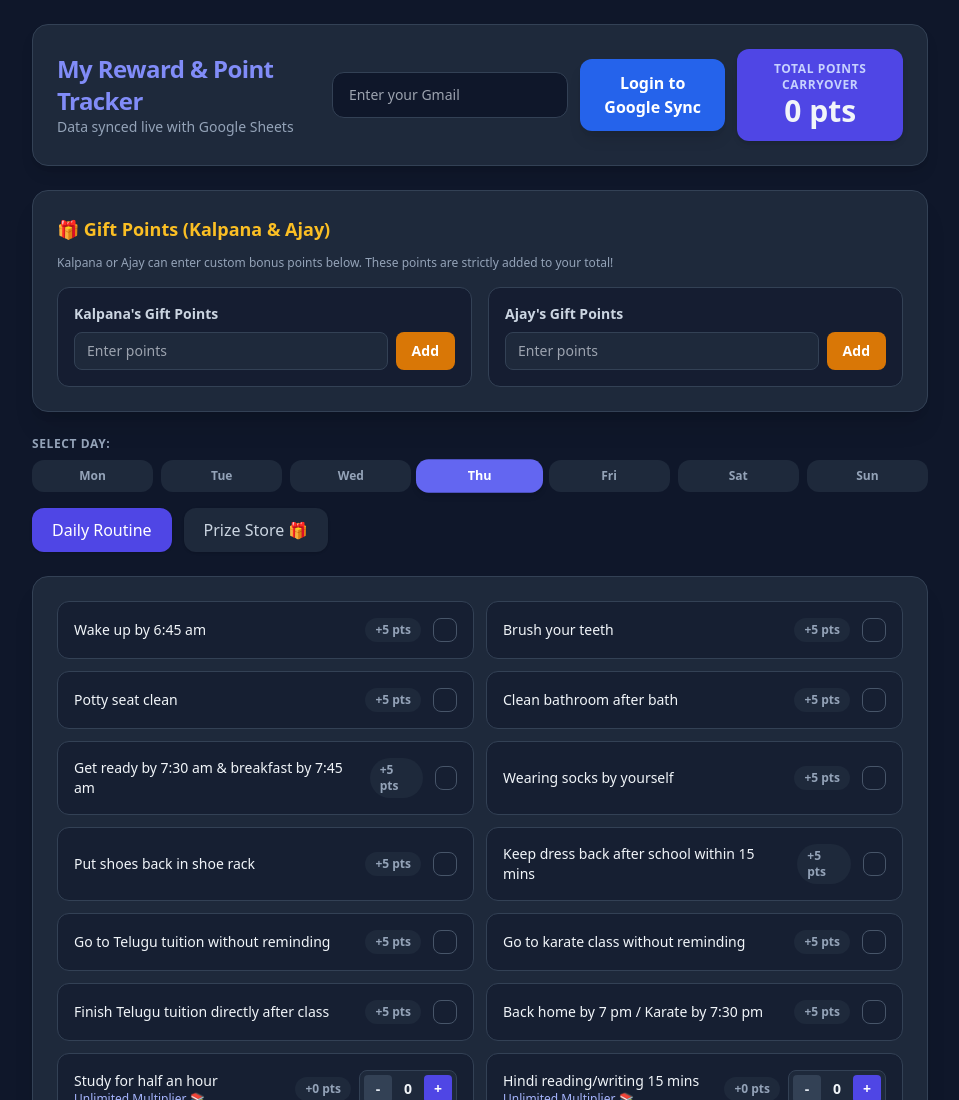
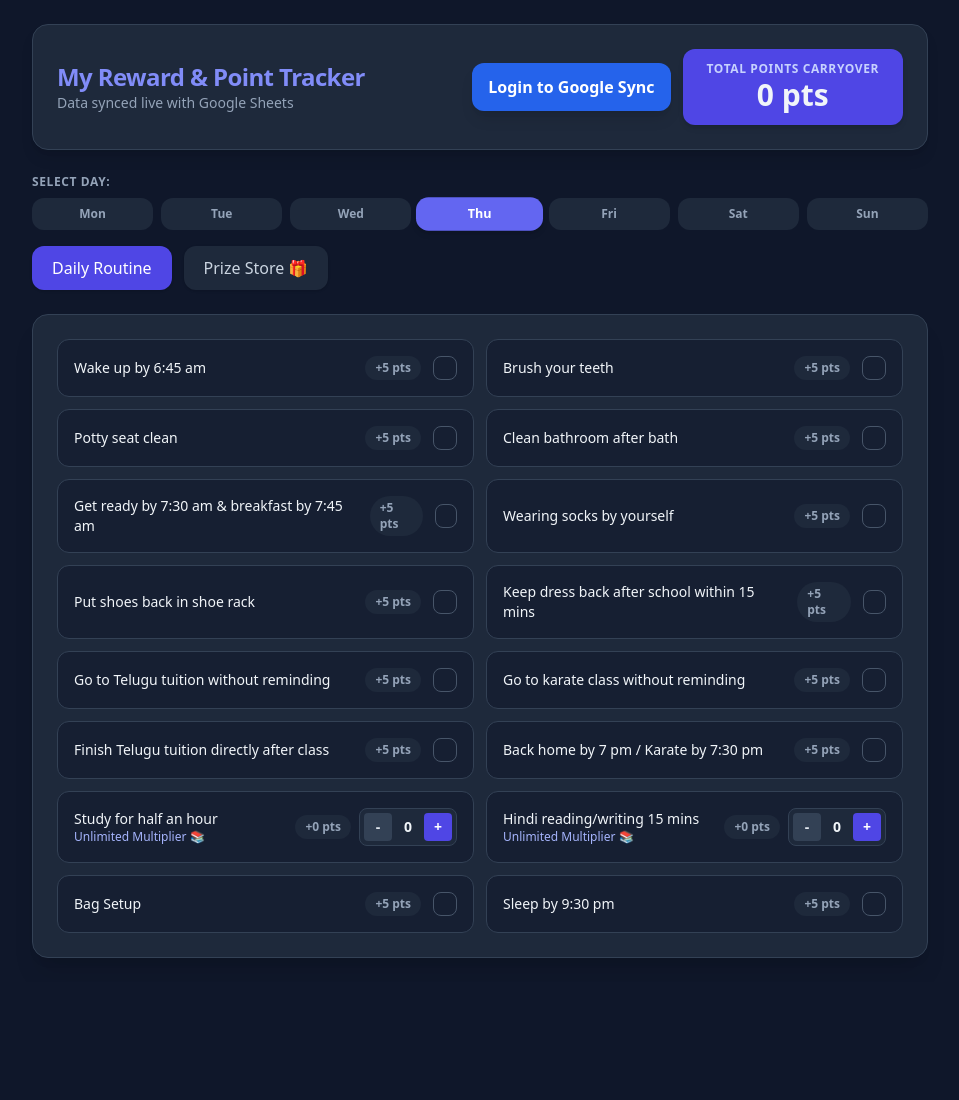
Before and after one commit to ownvivaanpersonal-crypto/KidsTracker, a plain HTML site: page index.html in a window 1280 px wide. Shown: the top 1100 px of the page, without its empty margins (160-1119 px from the left). After the commit the page ends 982 px from the top, so only its background shows below. Drawn offline with nearby package versions, Linux system fonts and the light colour scheme.

Commit message:
Update index.html

```diff
--- a/index.html
+++ b/index.html
@@ -17,39 +17,16 @@
                 <h1 class="text-2xl font-bold tracking-tight text-indigo-400">My Reward & Point Tracker</h1>
                 <p class="text-slate-400 text-sm">Data synced live with Google Sheets</p>
             </div>
-            <div class="flex flex-col sm:flex-row items-center gap-3 w-full sm:w-auto">
-                <input type="email" id="user-gmail" placeholder="Enter your Gmail" class="px-4 py-3 rounded-xl bg-slate-900 border border-slate-700 text-slate-100 text-sm focus:outline-none focus:border-indigo-500 w-full sm:w-auto" onchange="saveToGoogleSheets()">
-                <button id="auth-btn" onclick="handleAuthClick()" class="px-4 py-3 rounded-xl bg-blue-600 hover:bg-blue-500 text-white font-bold transition shadow-lg w-full sm:w-auto">
+            <div class="flex items-center gap-3 w-full sm:w-auto">
+                <button id="auth-btn" onclick="handleAuthClick()" class="px-4 py-3 rounded-xl bg-blue-600 hover:bg-blue-500 text-white font-bold transition shadow-lg">
                     Login to Google Sync
                 </button>
-                <div class="bg-indigo-600 px-6 py-3 rounded-xl text-center shadow-md flex-1 sm:flex-initial w-full sm:w-auto">
+                <div class="bg-indigo-600 px-6 py-3 rounded-xl text-center shadow-md flex-1 sm:flex-initial">
                     <span class="block text-xs uppercase tracking-wider font-semibold text-indigo-200">Total Points Carryover</span>
                     <span id="total-points" class="text-3xl font-extrabold">0 pts</span>
                 </div>
             </div>
         </header>
-
-        <!-- Kalpana & Ajay Gift Points Section -->
-        <div class="bg-slate-800 rounded-2xl p-6 border border-slate-700 shadow-xl mb-6">
-            <h2 class="text-lg font-bold text-amber-400 mb-3">🎁 Gift Points (Kalpana & Ajay)</h2>
-            <p class="text-xs text-slate-400 mb-4">Kalpana or Ajay can enter custom bonus points below. These points are strictly added to your total!</p>
-            <div class="grid grid-cols-1 sm:grid-cols-2 gap-4">
-                <div class="bg-slate-900/60 p-4 rounded-xl border border-slate-700 flex flex-col gap-2">
-                    <label class="text-sm font-semibold text-slate-300">Kalpana's Gift Points</label>
-                    <div class="flex gap-2">
-                        <input type="number" id="kalpana-input" placeholder="Enter points" class="flex-1 px-3 py-2 rounded-lg bg-slate-800 border border-slate-700 text-white text-sm focus:outline-none focus:border-amber-500">
-                        <button onclick="addGiftPoints('kalpana')" class="px-4 py-2 bg-amber-600 hover:bg-amber-500 text-white font-bold rounded-lg text-sm transition">Add</button>
-                    </div>
-                </div>
-                <div class="bg-slate-900/60 p-4 rounded-xl border border-slate-700 flex flex-col gap-2">
-                    <label class="text-sm font-semibold text-slate-300">Ajay's Gift Points</label>
-                    <div class="flex gap-2">
-                        <input type="number" id="ajay-input" placeholder="Enter points" class="flex-1 px-3 py-2 rounded-lg bg-slate-800 border border-slate-700 text-white text-sm focus:outline-none focus:border-amber-500">
-                        <button onclick="addGiftPoints('ajay')" class="px-4 py-2 bg-amber-600 hover:bg-amber-500 text-white font-bold rounded-lg text-sm transition">Add</button>
-                    </div>
-                </div>
-            </div>
-        </div>
 
         <!-- Day Selector -->
         <div class="mb-4">
@@ -139,8 +116,6 @@
                         if (row.length === 2) {
                             if (row[0] === 'user_points') {
                                 points = parseInt(row[1]) || 0;
-                            } else if (row[0] === 'user_gmail') {
-                                document.getElementById('user-gmail').value = row[1];
                             } else {
                                 trackerData[row[0]] = row[1];
                             }
@@ -148,6 +123,7 @@
                     });
                 }
 
+                // Weekly reset check after load
                 checkWeeklyReset();
                 updateUI();
             } catch (err) {
@@ -157,25 +133,22 @@
 
         // --- Save Data to Sheets ---
         async function saveToGoogleSheets() {
-            if (!isAuthenticated) return;
+            if (!isAuthenticated) return; // Only save if logged in
 
-            const gmailValue = document.getElementById('user-gmail').value;
-            const values = [
-                ['user_points', points.toString()],
-                ['user_gmail', gmailValue]
-            ];
-
+            const values = [['user_points', points.toString()]];
             for (const [key, value] of Object.entries(trackerData)) {
                 values.push([key, value.toString()]);
             }
 
             const body = { values: values };
             try {
+                // Clear existing data first
                 await gapi.client.sheets.spreadsheets.values.clear({
                     spreadsheetId: SPREADSHEET_ID,
                     range: 'Sheet1!A:B',
                 });
 
+                // Write new data
                 await gapi.client.sheets.spreadsheets.values.update({
                     spreadsheetId: SPREADSHEET_ID,
                     range: 'Sheet1!A:B',
@@ -254,20 +227,6 @@
             updateUI();
         }
 
-        function addGiftPoints(giver) {
-            const inputEl = document.getElementById(`${giver}-input`);
-            const val = parseInt(inputEl.value);
-            if (isNaN(val) || val <= 0) {
-                alert("Please enter a valid positive number!");
-                return;
-            }
-            points += val;
-            inputEl.value = '';
-            alert(`Added ${val} gift points from ${giver.charAt(0).toUpperCase() + giver.slice(1)}! 🌟`);
-            updateUI();
-            saveToGoogleSheets();
-        }
-
         function updateUI() {
             document.getElementById('total-points').innerText = points + ' pts';
 
@@ -325,7 +284,7 @@
                         trackerData[storageKey] = newState.toString();
                         points += newState ? 5 : -5;
                         updateUI();
-                        saveToGoogleSheets();
+                        saveToGoogleSheets(); // Auto-save on click
                     };
                     card.innerHTML = `
                         <span class="text-sm font-medium pr-4">${taskName}</span>
@@ -345,7 +304,7 @@
             trackerData[storageKey] = count.toString();
             points += change * 5;
             updateUI();
-            saveToGoogleSheets();
+            saveToGoogleSheets(); // Auto-save
         }
 
         function renderPrizes() {
@@ -367,7 +326,7 @@
                 points -= cost;
                 alert(`Successfully redeemed: ${name}! 🎉`);
                 updateUI();
-                saveToGoogleSheets();
+                saveToGoogleSheets(); // Auto-save
             }
         }
 
```
